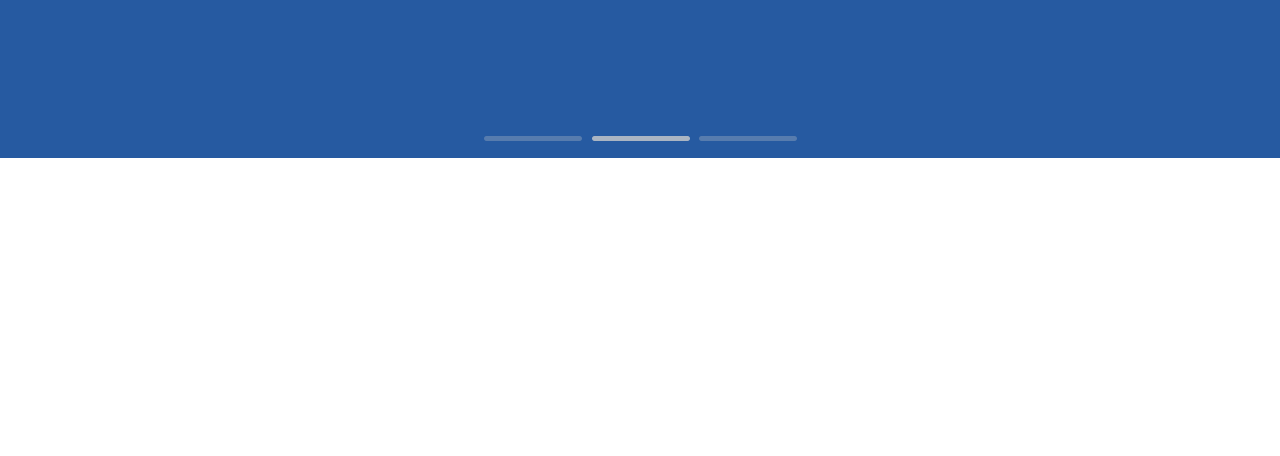
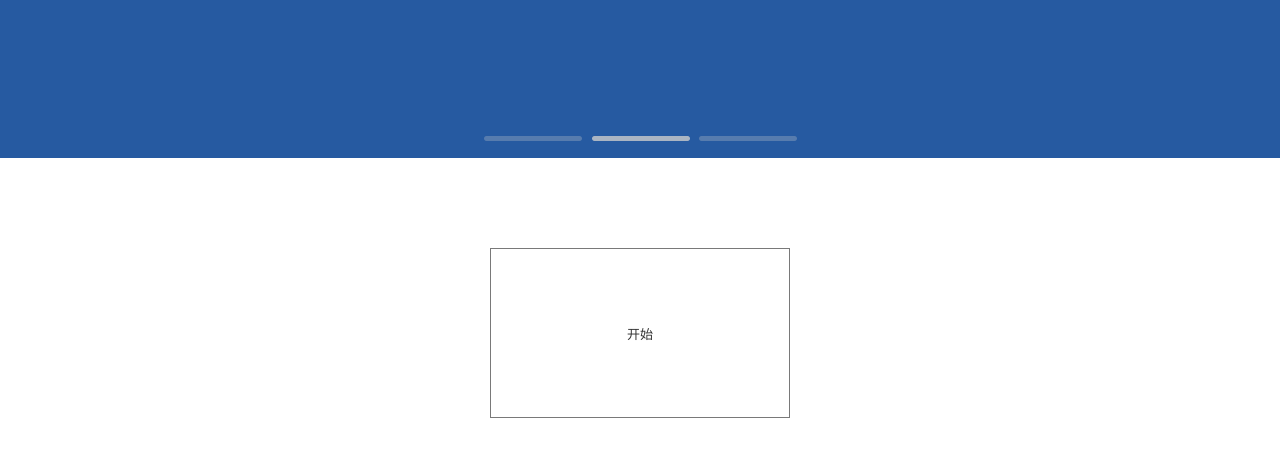
Before and after one commit to YANGYIFEI1990/YANGYIFEI1990.github.io, a plain HTML site: page 碳云智能·杨一飞.html in a window 1280 px wide. Shown: the part 302-758 px from the top of the page. Drawn offline with Linux system fonts and the light colour scheme.

Commit message:
页面一

```diff
--- a/files/碳云智能·杨一飞/styles.css
+++ b/files/碳云智能·杨一飞/styles.css
@@ -658,3 +658,43 @@ body {
   visibility:hidden;
   word-wrap:break-word;
 }
+#u14_div {
+  border-width:0px;
+  position:absolute;
+  left:0px;
+  top:0px;
+  width:300px;
+  height:170px;
+  background:inherit;
+  background-color:rgba(255, 255, 255, 1);
+  box-sizing:border-box;
+  border-width:1px;
+  border-style:solid;
+  border-color:rgba(121, 121, 121, 1);
+  border-radius:0px;
+  -moz-box-shadow:none;
+  -webkit-box-shadow:none;
+  box-shadow:none;
+  font-family:'PingFangSC-Regular', 'PingFang SC';
+  font-weight:400;
+  font-style:normal;
+}
+#u14 {
+  border-width:0px;
+  position:absolute;
+  left:450px;
+  top:550px;
+  width:300px;
+  height:170px;
+  font-family:'PingFangSC-Regular', 'PingFang SC';
+  font-weight:400;
+  font-style:normal;
+}
+#u14_text {
+  border-width:0px;
+  position:absolute;
+  left:2px;
+  top:76px;
+  width:296px;
+  word-wrap:break-word;
+}
--- a/碳云智能·杨一飞.html
+++ b/碳云智能·杨一飞.html
@@ -131,6 +131,14 @@
       <div id="u13" class="ax_default box_1" data-label="轮播图1选项" selectiongroup="轮播选项">
         <img id="u13_img" class="img " src="images/碳云智能·杨一飞/regen/轮播图3选项_u11.png"/>
       </div>
+
+      <!-- Unnamed (矩形) -->
+      <div id="u14" class="ax_default box_1">
+        <div id="u14_div" class=""></div>
+        <div id="u14_text" class="text ">
+          <p><span>开始</span></p>
+        </div>
+      </div>
     </div>
   </body>
 </html>
```
Also changed, not shown: files/page1/data.js, files/碳云智能·杨一飞/data.js.
